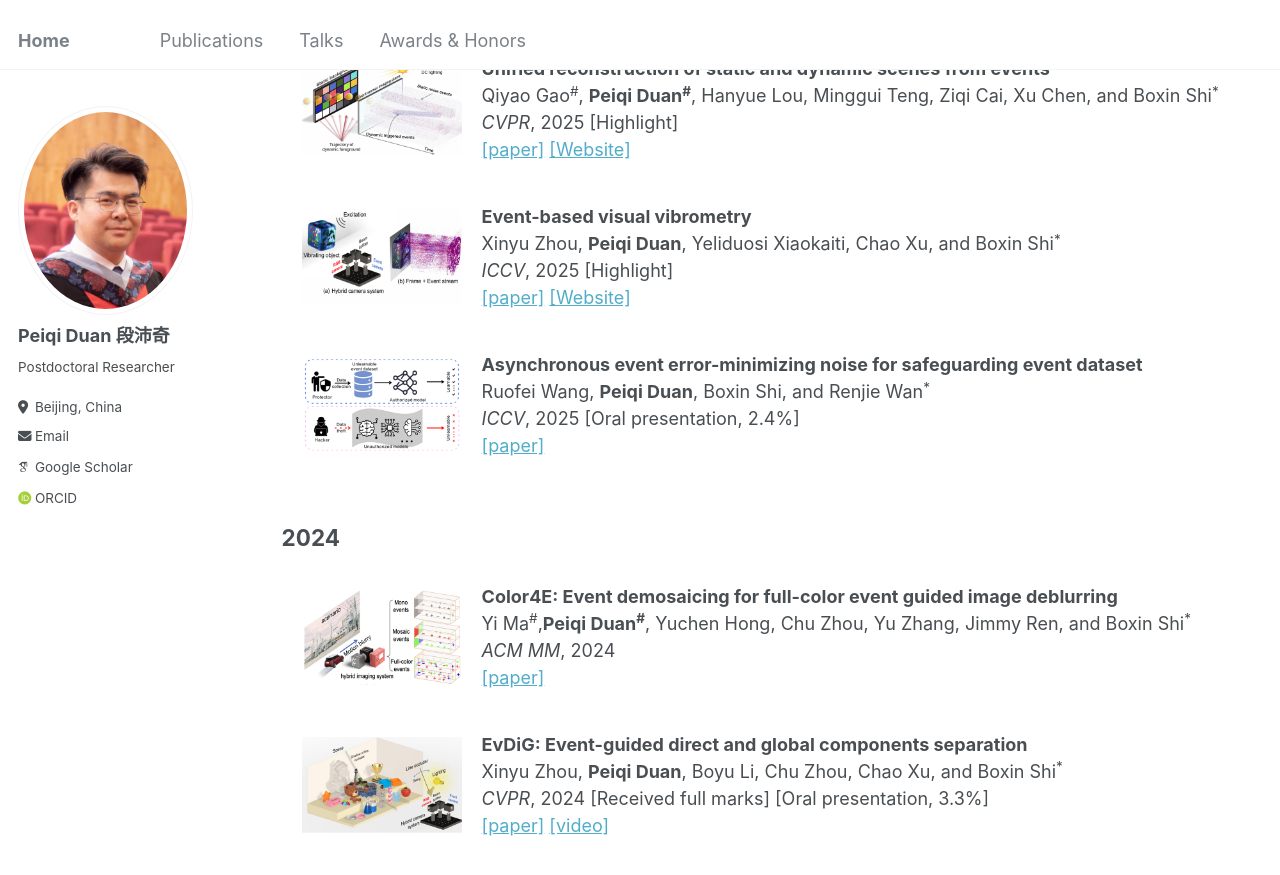
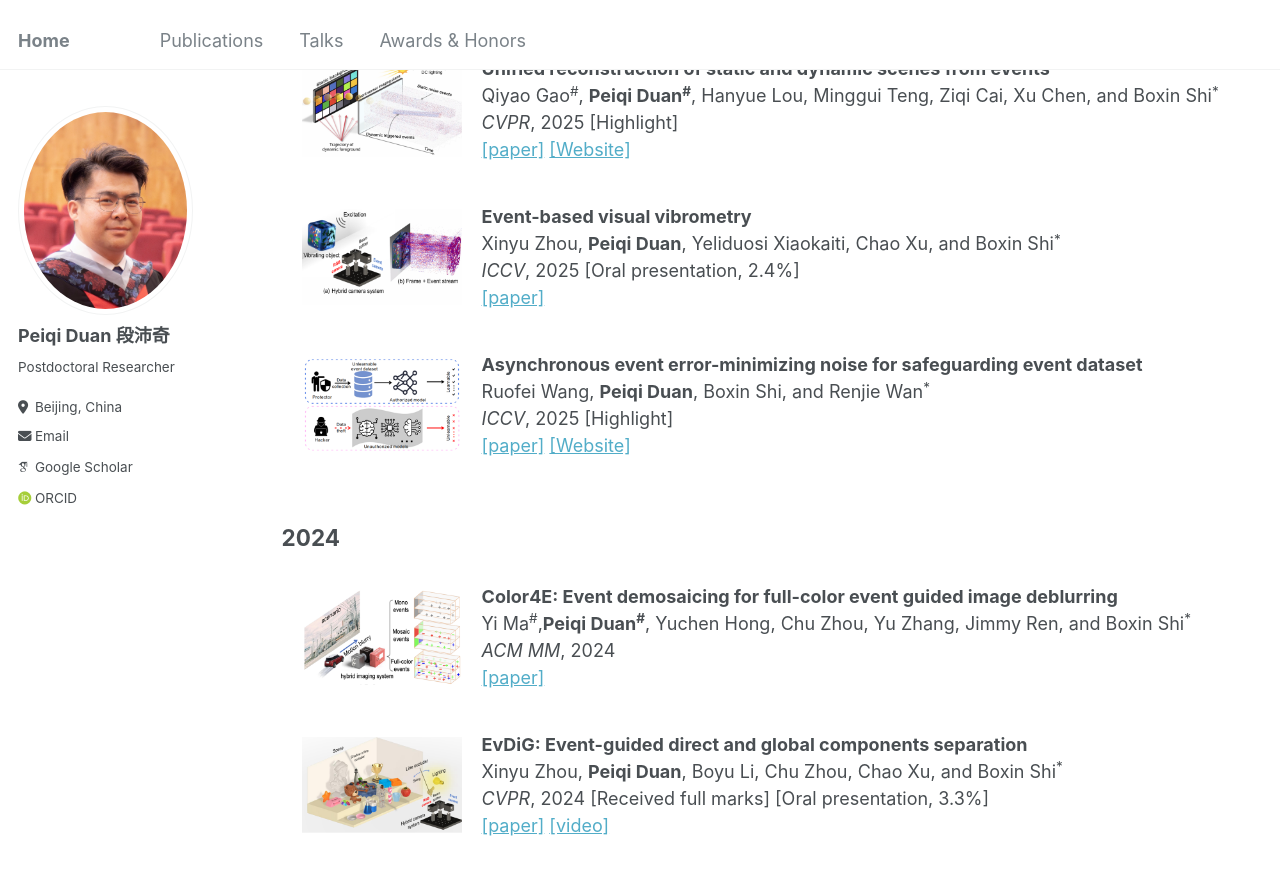
Before and after one commit to peiqi-duan/peiqi-duan.github.io, a Jekyll site: the page built from _pages/publications.md, in a window 1280 px wide and 900 px high, scrolled down 631 px. Shown: the top 875 px of the window. Built offline with Jekyll 4.4.1, drawn with Linux system fonts in a browser that asks for light colours; some web fonts are replaced; part of the change alters nothing that is shown.

```diff
--- a/_pages/publications.md
+++ b/_pages/publications.md
@@ -68,10 +68,9 @@ In top venues: TPAMI × 4, CVPR × 6, ICCV × 4, ECCV × 1, MM × 1<br><br>
       <br>
       Xinyu Zhou, <strong>Peiqi Duan</strong>, Yeliduosi Xiaokaiti, Chao Xu, and Boxin Shi<sup>*</sup>
       <br>
-      <em>ICCV</em>, 2025 [Highlight]
+      <em>ICCV</em>, 2025 [Oral presentation, 2.4%]
       <br>
-      <a href="https://assets.ctfassets.net/yreyglvi5sud/4Lyg2bT4h9qdR49G9pX8HE/b6c266537c0bb4908bae70236edb9840/Gao_CVPR25.pdf">[paper]</a>
-      <a href="https://github.com/gaoqiyao1997/URSEE">[Website]</a>
+      <a href="https://pub-e7bc7e5ed67b401a8e9e587c3dee22b6.r2.dev/publications/2025/ZhouXY_ICCV25.pdf">[paper]</a>
     </div>
   </div>
 
@@ -84,9 +83,10 @@ In top venues: TPAMI × 4, CVPR × 6, ICCV × 4, ECCV × 1, MM × 1<br><br>
       <br>
       Ruofei Wang, <strong>Peiqi Duan</strong>, Boxin Shi, and Renjie Wan<sup>*</sup>
       <br>
-      <em>ICCV</em>, 2025 [Oral presentation, 2.4%]
+      <em>ICCV</em>, 2025 [Highlight]
       <br>
-      <a href="https://pub-e7bc7e5ed67b401a8e9e587c3dee22b6.r2.dev/publications/2025/ZhouXY_ICCV25.pdf">[paper]</a>
+      <a href="https://pub-e7bc7e5ed67b401a8e9e587c3dee22b6.r2.dev/publications/2025/Wang_ICCV25.pdf">[paper]</a>
+      <a href="https://github.com/rfww/uevs">[Website]</a>
     </div>
   </div>
 
```
